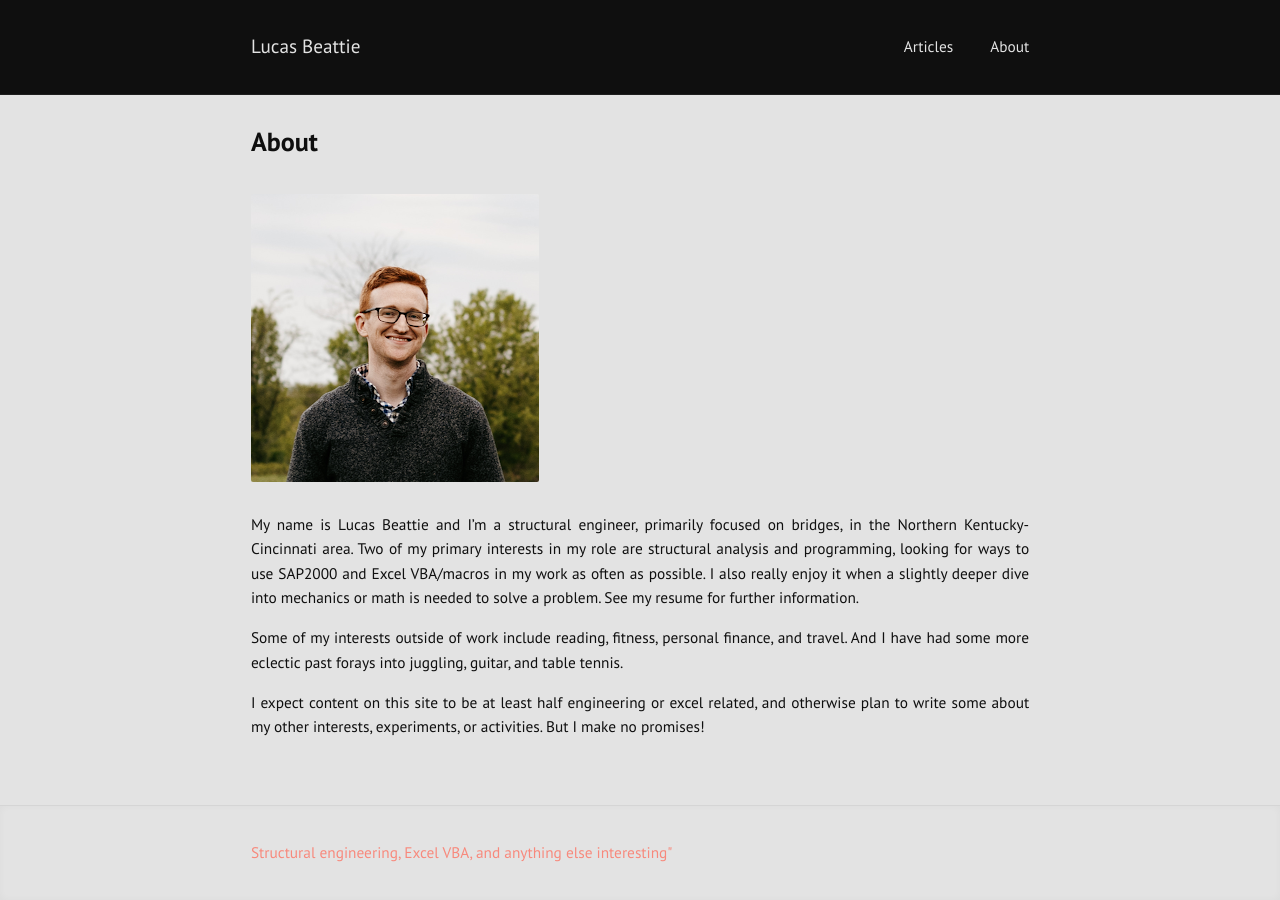
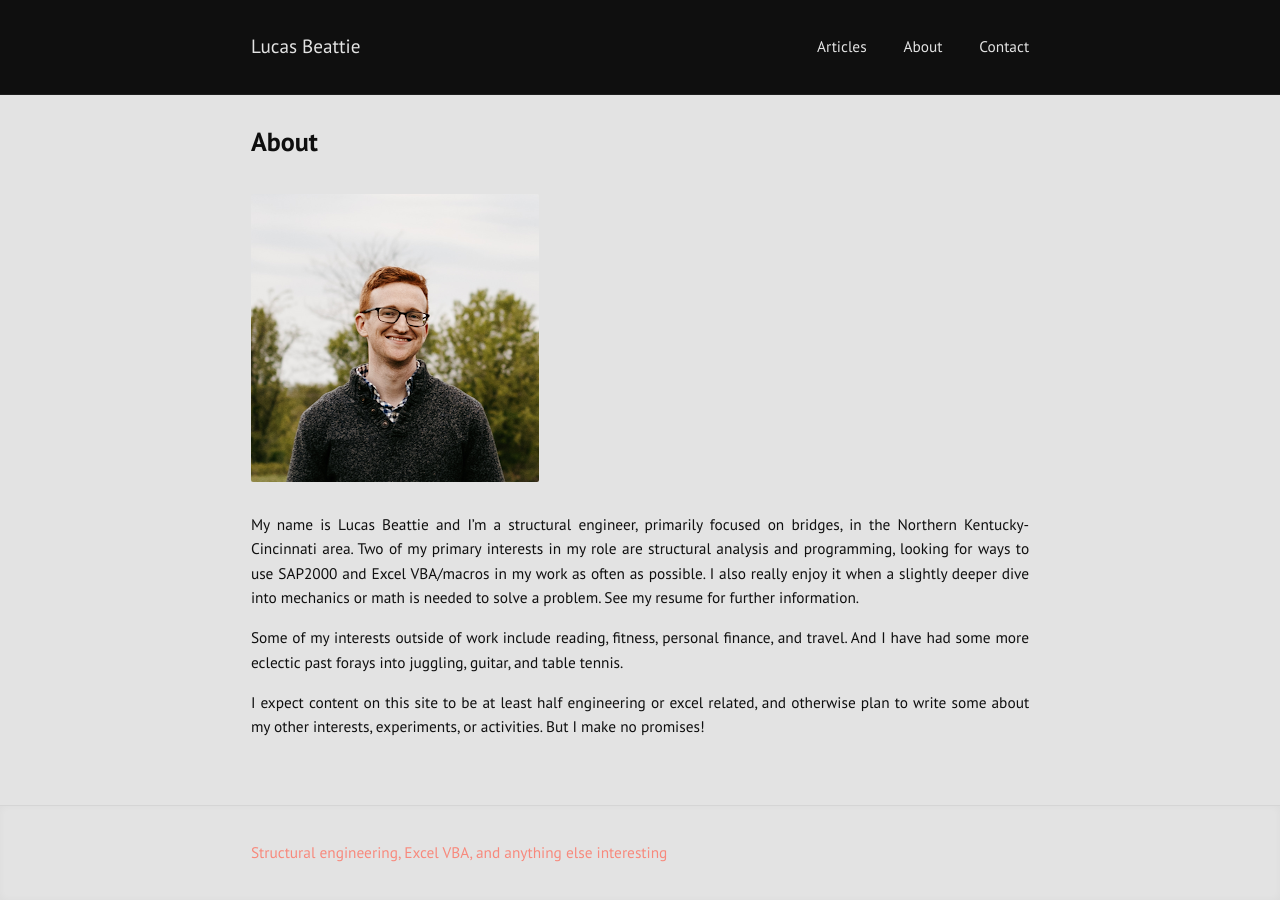
Before and after one commit to labeattie/lucasbeattiedotcom, a Jekyll site: the page built from index.md, in a window 1280 px wide. Built offline with Jekyll 4.4.1, drawn with Linux system fonts in a browser that asks for light colours.

Commit message:
contact form

```diff
--- a/_config.yml
+++ b/_config.yml
@@ -1,6 +1,6 @@
 title: "Lucas Beattie"
 author: "Lucas Beattie"
-description: <span style="color:salmon; font-size:$font-size*.75;">Structural engineering, Excel VBA, and anything else interesting"</span>
+description: <span style="color:salmon; font-size:$font-size*.75;">Structural engineering, Excel VBA, and anything else interesting</span>
 permalink: /:title/
 lang: "en"
 excerpt_separator: "\n\n\n"
@@ -18,11 +18,12 @@
 navigation:                # accepts {file, title, url, icon, sidebaricon}
   - {file: "articles.html"}
   - {file: "index.md"}
+  - {file: "contact.md"}
 
 external:                  # shows a footer with social links - for available icons see fontawesome.com/icons
-  - {title: Mail, icon: envelope, url: "mailto:niklasbuschmann@users.noreply.github.com"}
-  - {title: Github, icon: github, url: "https://github.com/niklasbuschmann/contrast"}
-  - {title: Subscribe, icon: rss, url: "/feed.xml"}
+  - {title: Mail, icon: envelope, url: "mailto:lucasbeattiedotcom@gmail.com"}
+  - {title: Github, icon: github, url: "https://github.com/labeattie"}
+  - {title: Subscribe, icon: linkedin-in, url: "https://www.linkedin.com/in/lucas-beattie-pe-43a05b139"}
 
 comments:
 #  disqus_shortname: ""    # see https://disqus.com/
```
Also changed, not shown: contact.md (added, +6 -0 lines).
